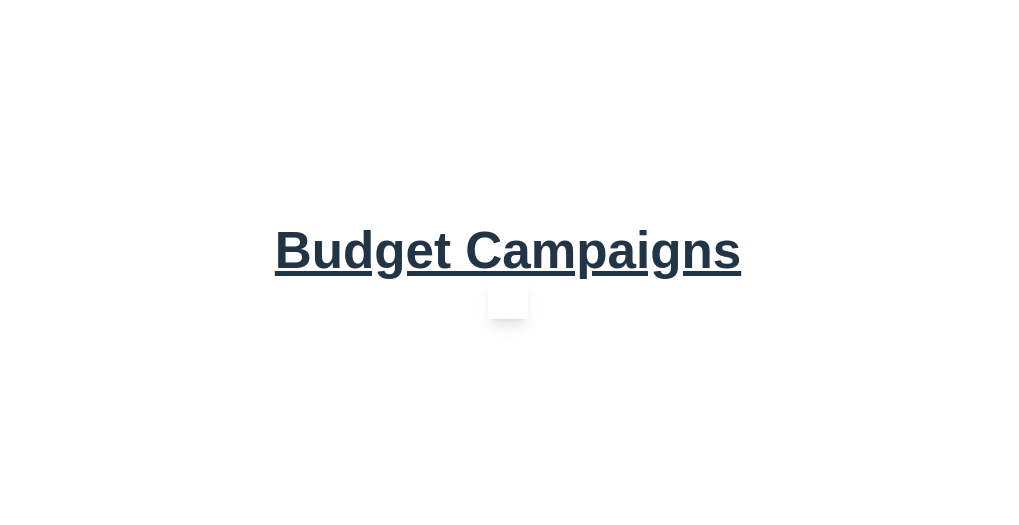
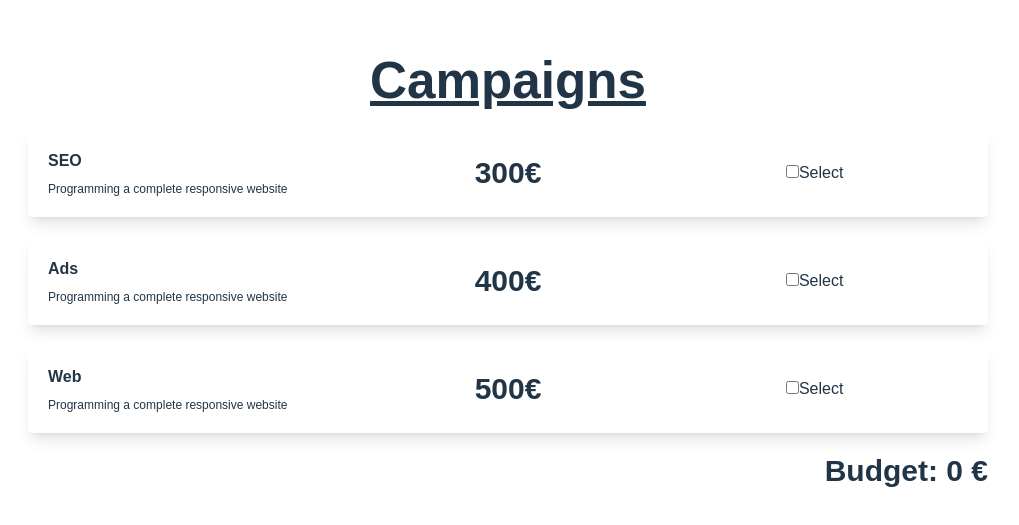
Before and after one commit to EdgarZerpaZG/sprint-6-react, a React (Vite) app: page / in a window 1280 px wide. Shown: the part 129-654 px from the top of the page, without its empty margins (132-1151 px from the left). Built offline with nearby package versions, Linux system fonts and the light colour scheme.

Commit message:
added components

```diff
--- a/src/App.css
+++ b/src/App.css
@@ -1,7 +1,7 @@
 @import "tailwindcss";
 
 #root {
-  width: 100%;
+  width: 80%;
   margin: 0 auto;
   padding: 2rem;
 }
--- a/src/App.tsx
+++ b/src/App.tsx
@@ -1,14 +1,19 @@
 import './App.css'
-import CheckBox from './components/checkBox/checkBox'
+import Title from './components/title/title'
+import Campaigns from './components/campaigns/campaigns'
+import Budget from './components/budget/budget'
 
 export default function App() {
   return (
     <>
       <div>
-        <h1 className="text-center text-3xl font-bold underline">Budget Campaigns</h1>
+        <Title title='Campaigns' />
       </div>
-      <div className="flex justify-center">
-        <CheckBox />
+      <div>
+        <Campaigns />
+      </div>
+      <div>
+        <Budget />
       </div>
     </>
   )
--- a/src/components/budget/budget.tsx
+++ b/src/components/budget/budget.tsx
@@ -0,0 +1,9 @@
+export default function Budget() {
+    return (
+        <>
+            <div>
+                <h4 className="text-right font-bold text-3xl">Budget: {0} €</h4>
+            </div>
+        </>
+    )
+}
--- /dev/null
+++ b/src/components/campaigns/box/box.tsx
@@ -0,0 +1,32 @@
+import { useState } from 'react'
+import type { BoxProps } from "./boxTypes";
+import Count from './../count/count'
+
+export default function Box({ campaign, description, price }: BoxProps) {
+    const [open, setOpen] = useState(false)
+
+    return (
+        <>
+            <div className="shadow-lg mb-5 rounded-sm">
+                <div className="p-5 flex">
+                    <div className="flex-1">
+                        <h4 className="font-bold mb-2">{campaign}</h4>
+                        <p className="text-xs">{description}</p>
+                    </div>
+                    <div className="flex-1 flex justify-center items-center">
+                        <p className="text-3xl font-bold text-center">{price}€</p>
+                    </div>
+                    <div className="flex-1 flex justify-center items-center">
+                        <form>
+                            <input type="checkbox" className="rounded-sm" value="Select" onClick={() => setOpen(true)} />
+                            <label>Select</label>
+                        </form>
+                    </div>
+                </div>
+                <div className={open ? "block" : "hidden"}>
+                    <Count />
+                </div>
+            </div>
+        </>
+    )
+}
--- /dev/null
+++ b/src/components/campaigns/box/boxTypes.tsx
@@ -0,0 +1,5 @@
+export interface BoxProps {
+    campaign: string;
+    description: string;
+    price: number;
+}
--- /dev/null
+++ b/src/components/campaigns/campaigns.tsx
@@ -0,0 +1,11 @@
+import Box from './box/box'
+
+export default function Campaigns() {
+    return (
+    <>
+      <Box campaign="SEO" description="Programming a complete responsive website" price={300} />
+      <Box campaign="Ads" description="Programming a complete responsive website" price={400} />
+      <Box campaign="Web" description="Programming a complete responsive website" price={500} />
+    </>
+  )
+}
--- /dev/null
+++ b/src/components/campaigns/count/count.tsx
@@ -0,0 +1,23 @@
+import { useState } from 'react'
+
+export default function page() {
+    const [page, setPage] = useState(0);
+    const [language, setLanguage] = useState(0);
+
+    return (
+        <>
+            <div className="flex">
+                <p>Page number: </p>
+                <button className="px-2 py-1 rounded-md block bg-emerald-500 cursor-pointer" onClick={() => setPage(page - 1)}>-</button>
+                {page}
+                <button className="px-2 py-1 rounded-md block bg-emerald-500 cursor-pointer" onClick={() => setPage(page + 1)}>+</button>
+            </div>
+            <div className="flex">
+                <p>Language number: </p>
+                <button className="px-2 py-1 rounded-md block bg-emerald-500 cursor-pointer" onClick={() => setLanguage(language - 1)}>-</button>
+                {language}
+                <button className="px-2 py-1 rounded-md block bg-emerald-500 cursor-pointer" onClick={() => setLanguage(language + 1)}>+</button>
+            </div>
+        </>
+    )
+}
--- a/src/components/checkBox/box/box.tsx
+++ /dev/null
@@ -1,9 +0,0 @@
-export default function Box() {
-    return (
-        <>
-            <div className="shadow-lg">
-                <div className="p-5"></div>
-            </div>
-        </>
-    )
-}
--- a/src/components/checkBox/checkBox.tsx
+++ /dev/null
@@ -1,9 +0,0 @@
-import Box from './box/box'
-
-export default function CheckBox() {
-    return (
-    <>
-      <Box />
-    </>
-  )
-}
--- /dev/null
+++ b/src/components/title/title.tsx
@@ -0,0 +1,9 @@
+import type {TitleProps} from './titleTypes';
+
+export default function Title({ title }: TitleProps) {
+    return (
+        <>
+            <h1 className="text-center text-3xl font-bold underline pb-5">{title}</h1>
+        </>
+    )
+}
--- /dev/null
+++ b/src/components/title/titleTypes.tsx
@@ -0,0 +1,3 @@
+export interface TitleProps {
+    title: string;
+}
--- a/src/index.css
+++ b/src/index.css
@@ -31,25 +31,6 @@ h1 {
   line-height: 1.1;
 }
 
-button {
-  border-radius: 8px;
-  border: 1px solid transparent;
-  padding: 0.6em 1.2em;
-  font-size: 1em;
-  font-weight: 500;
-  font-family: inherit;
-  background-color: #1a1a1a;
-  cursor: pointer;
-  transition: border-color 0.25s;
-}
-button:hover {
-  border-color: #646cff;
-}
-button:focus,
-button:focus-visible {
-  outline: 4px auto -webkit-focus-ring-color;
-}
-
 @media (prefers-color-scheme: light) {
   :root {
     color: #213547;
```
